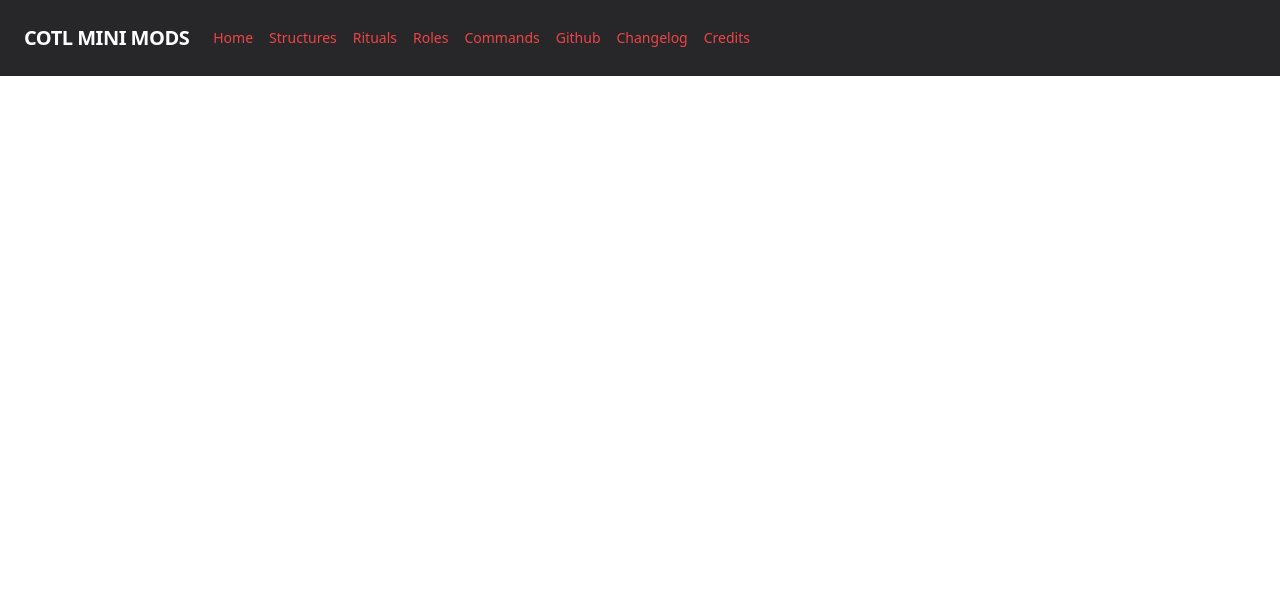
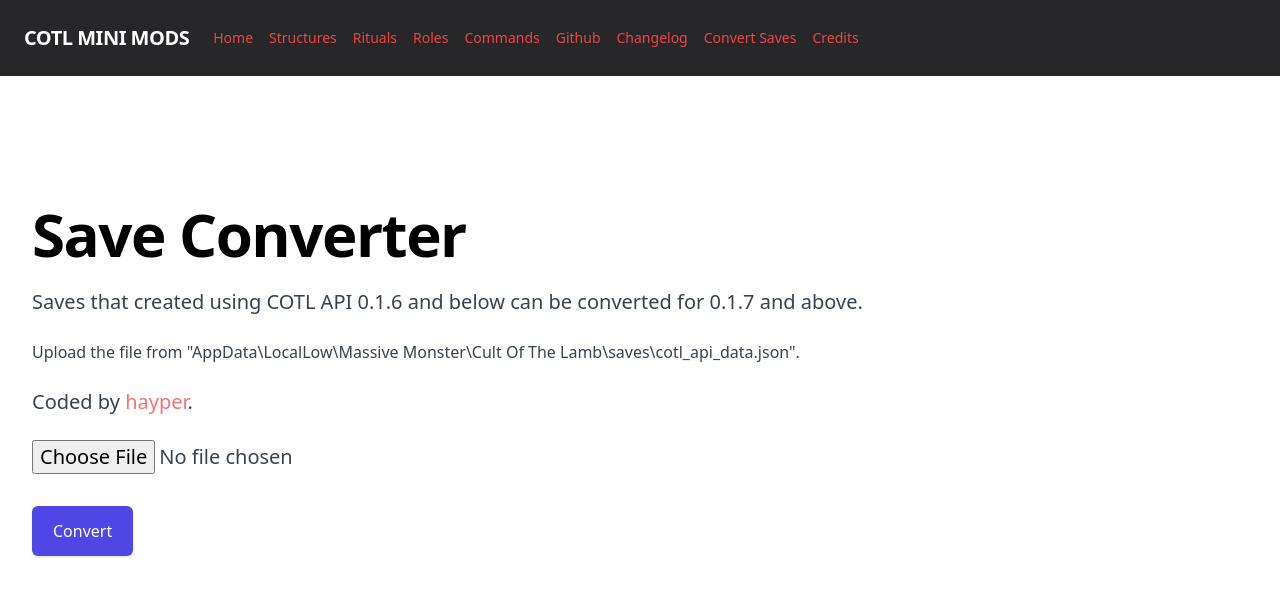
Before and after one commit to InfernoDragon0/CotlMiniModsWiki, a Nuxt app: page /saveconverter in a window 1280 px wide. Shown: the top 596 px of the page. Built offline with nearby package versions, Linux system fonts and the light colour scheme.

Commit message:
add save converter

```diff
--- a/components/header.vue
+++ b/components/header.vue
@@ -30,6 +30,9 @@
                     <NuxtLink to="/changelog" class="block mt-4 lg:inline-block lg:mt-0 text-red-500 hover:text-white mr-4">
                         Changelog
                     </NuxtLink>
+                    <NuxtLink to="/saveconverter" class="block mt-4 lg:inline-block lg:mt-0 text-red-500 hover:text-white mr-4">
+                        Convert Saves
+                    </NuxtLink>
                     <NuxtLink to="/credits" class="block mt-4 lg:inline-block lg:mt-0 text-red-500 hover:text-white mr-4">
                         Credits
                     </NuxtLink>
--- /dev/null
+++ b/pages/saveconverter.vue
@@ -0,0 +1,120 @@
+<template>
+    <div class="relative max-w-7xl mx-auto py-24 px-4 sm:py-32 sm:px-6 lg:px-8 snap-center">
+            <h1 class="text-4xl font-extrabold tracking-tight text-black sm:text-5xl lg:text-6xl">Save Converter</h1>
+            <p class="mt-6 text-xl text-gray-700">Saves that created using COTL API 0.1.6 and below can be converted for 0.1.7 and above.</p>
+            <p class="mt-6 text-gray-700">Upload the file from "AppData\LocalLow\Massive Monster\Cult Of The Lamb\saves\cotl_api_data.json".</p>
+            <p class="mt-6 max-w-3xl text-xl text-gray-700">Coded by <a href="https://github.com/xhayper" class="text-red-400">hayper</a>.</p>
+            <!--Upload file-->
+            <div class="mt-6 max-w-3xl text-xl text-gray-700">
+                <input type="file" id="file" ref="filez" @change="onFileChange" />
+            </div>
+
+            <!-- action button-->
+            <div class="mt-8 flex">
+                <div class="inline-flex rounded-md shadow">
+                    <button @click="convert()" class="inline-flex items-center justify-center px-5 py-3 border border-transparent text-base font-medium rounded-md text-white bg-indigo-600 hover:bg-indigo-700">
+                        Convert
+                    </button>
+                </div>
+            </div>
+
+            <!-- modal dialog with ok-->
+            <div class="fixed z-10 inset-0 overflow-y-auto" aria-labelledby="modal-title" role="dialog" aria-modal="true" v-if="showModal">
+                <div class="flex items-end justify-center min-h-screen pt-4 px-4 pb-20 text-center sm:block sm:p-0">
+                    <div class="fixed inset-0 bg-gray-500 bg-opacity-75 transition-opacity" aria-hidden="true"></div>
+                    <span class="hidden sm:inline-block sm:align-middle sm:h-screen" aria-hidden="true">&#8203;</span>
+                    <div class="inline-block align-bottom bg-white rounded-lg text-left overflow-hidden shadow-xl transform transition-all sm:my-8 sm:align-middle sm:max-w-lg sm:w-full" role="dialog" aria-modal="true" aria-labelledby="modal-headline">
+                        <div class="bg-white px-4 pt-5 pb-4 sm:p-6 sm:pb-4">
+                            <div class="sm:flex sm:items-start">
+                                <div class="mt-3 text-center sm:mt-0 sm:ml-4 sm:text-left">
+                                    <h3 class="text-lg leading-6 font-medium text-gray-900" id="modal-headline">
+                                        Results
+                                    </h3>
+                                    <div class="mt-2">
+                                        <p class="text-sm text-gray-500">
+                                            {{saveresult}}
+                                        </p>
+                                    </div>
+                                </div>
+                            </div>
+                        </div>
+                        <div class="bg-gray-50 px-4 py-3 sm:px-6 sm:flex sm:flex-row-reverse">
+                            <button @click="showModal = false" class="w-full inline-flex justify-center rounded-md border border-transparent shadow-sm px-4 py-2 bg-indigo-600 text-base font-medium text-white hover:bg-indigo-700 focus:outline-none focus:ring-2 focus:ring-offset-2 focus:ring-indigo-500 sm:ml-3 sm:w-auto sm:text-sm">
+                                OK
+                            </button>
+                        </div>
+                    </div>
+                </div>
+            </div>
+
+        </div>
+</template>
+
+<script setup lang="ts">
+    import crypto from 'crypto';
+    const filez = ref(null) as any
+    const showModal = ref(false)
+    const saveresult = ref("")
+//onFileChange check if file is a json file
+    const onFileChange = (e: any) => {
+        console.log(filez.value?.files[0])
+        if (filez.value?.files[0].type !== "application/json") {
+            saveresult.value = "Please upload a json file."
+            showModal.value = true
+            filez.value = null
+        }
+        else if (filez.value?.files[0].size > 50000) {
+            saveresult.value = "File size too large."
+            showModal.value = true
+            filez.value = null
+
+        }
+
+
+    };
+    const convert = async () => {
+        if (filez.value?.files[0] == null) {
+            saveresult.value = "Please upload a file first."
+            showModal.value = true
+        }
+
+        else if (filez.value?.files[0].type !== "application/json") {
+            saveresult.value = "Please upload a json file."
+            showModal.value = true
+            filez.value = null
+        }
+        else if (filez.value?.files[0].size > 1000000) { //1000 kb or less
+            saveresult.value = "File size too large."
+            showModal.value = true
+            filez.value = null
+        }
+        else {
+            if (filez.value?.files[0]) {
+                var reader = new FileReader();
+                reader.readAsBinaryString(filez.value?.files[0]);
+                //send to server converter.ts
+                reader.onload = async function (evt) {
+                    const {data:message} = await useAsyncData('message', () => $fetch('/api/converter', {
+                            method: 'POST',
+                            body: {
+                                datax: evt.target?.result,
+                            }
+                    }), {initialCache: false})
+
+
+                    var element = document.createElement('a');
+                    element.setAttribute('href', 'data:application/json;charset=utf-8,' + encodeURIComponent(message.value!.toString()));
+                    element.setAttribute('download', "io.github.xhayper.COTL_API.json");
+
+                    element.style.display = 'none';
+                    document.body.appendChild(element);
+
+                    element.click();
+
+                    document.body.removeChild(element);
+
+                }
+            }
+        }
+    }
+</script>
```
Also changed, not shown: 1 other file (tests, documents, lock files or other folders).
